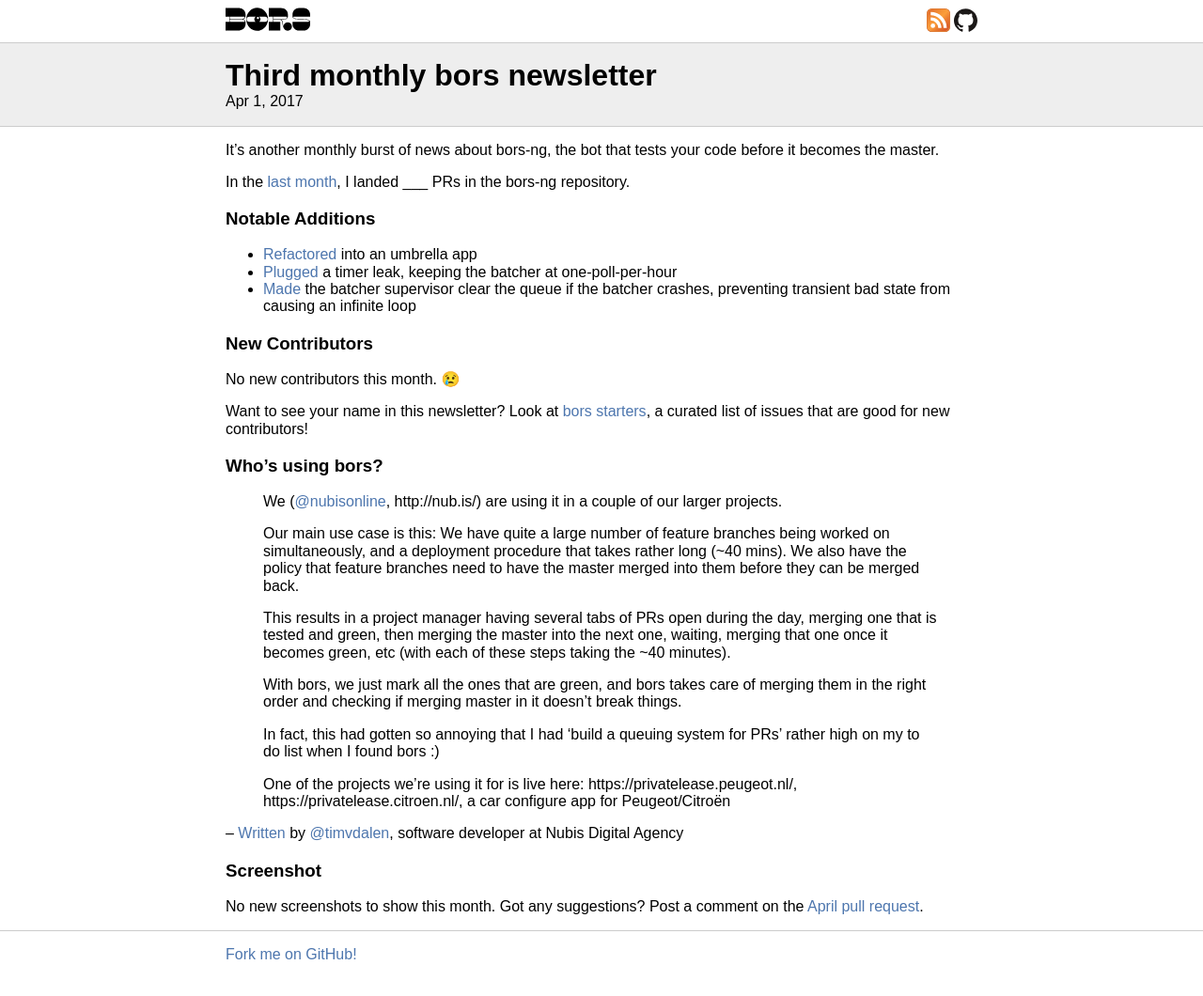
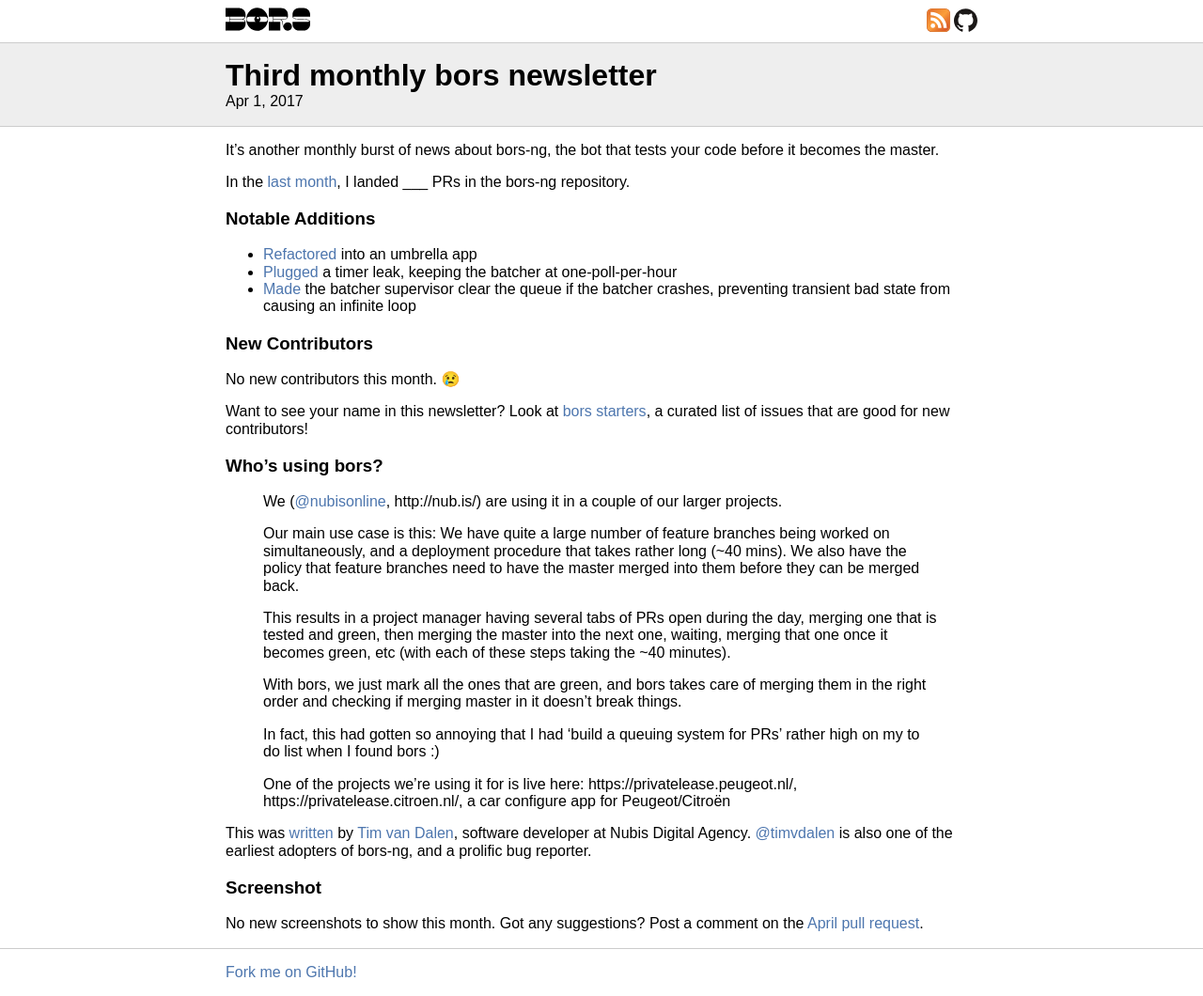
Before and after one commit to bors-ng/bors-ng.github.io, a Jekyll site: the page built from _posts/2017-04-01-tmib-03.md, in a window 1280 px wide. Shown: the whole page at 94% size. Built offline with Jekyll 4.4.1, drawn with Linux system fonts in a browser that asks for light colours.

Commit message:
Add more info
Mention @timvdalen's handle and bug reporting.

```diff
--- a/_posts/2017-04-01-tmib-03.md
+++ b/_posts/2017-04-01-tmib-03.md
@@ -40,7 +40,7 @@ Want to see your name in this newsletter? Look at [bors starters](https://bors-n
 >
 > One of the projects we're using it for is live here: https://privatelease.peugeot.nl/, https://privatelease.citroen.nl/, a car configure app for Peugeot/Citroën
 
--- [Written][timvdalen-comment] by [@timvdalen][], software developer at Nubis Digital Agency
+This was [written][timvdalen-comment] by [Tim van Dalen][@timvdalen], software developer at Nubis Digital Agency. [@timvdalen][] is also one of the earliest adopters of bors-ng, and a prolific bug reporter.
 
 [@timvdalen]: https://github.com/timvdalen
 [@nubisonline]: https://github.com/nubisonline
```
